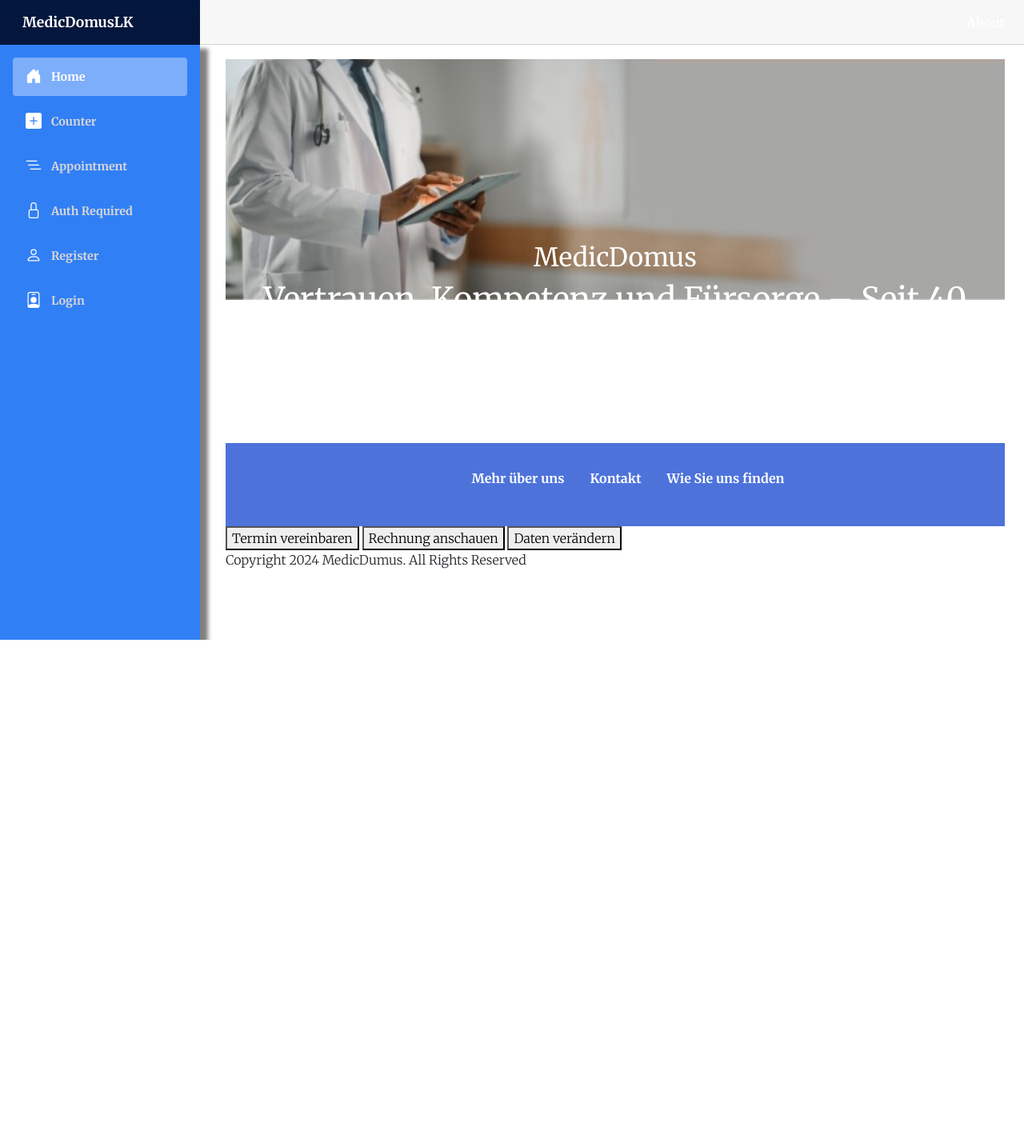
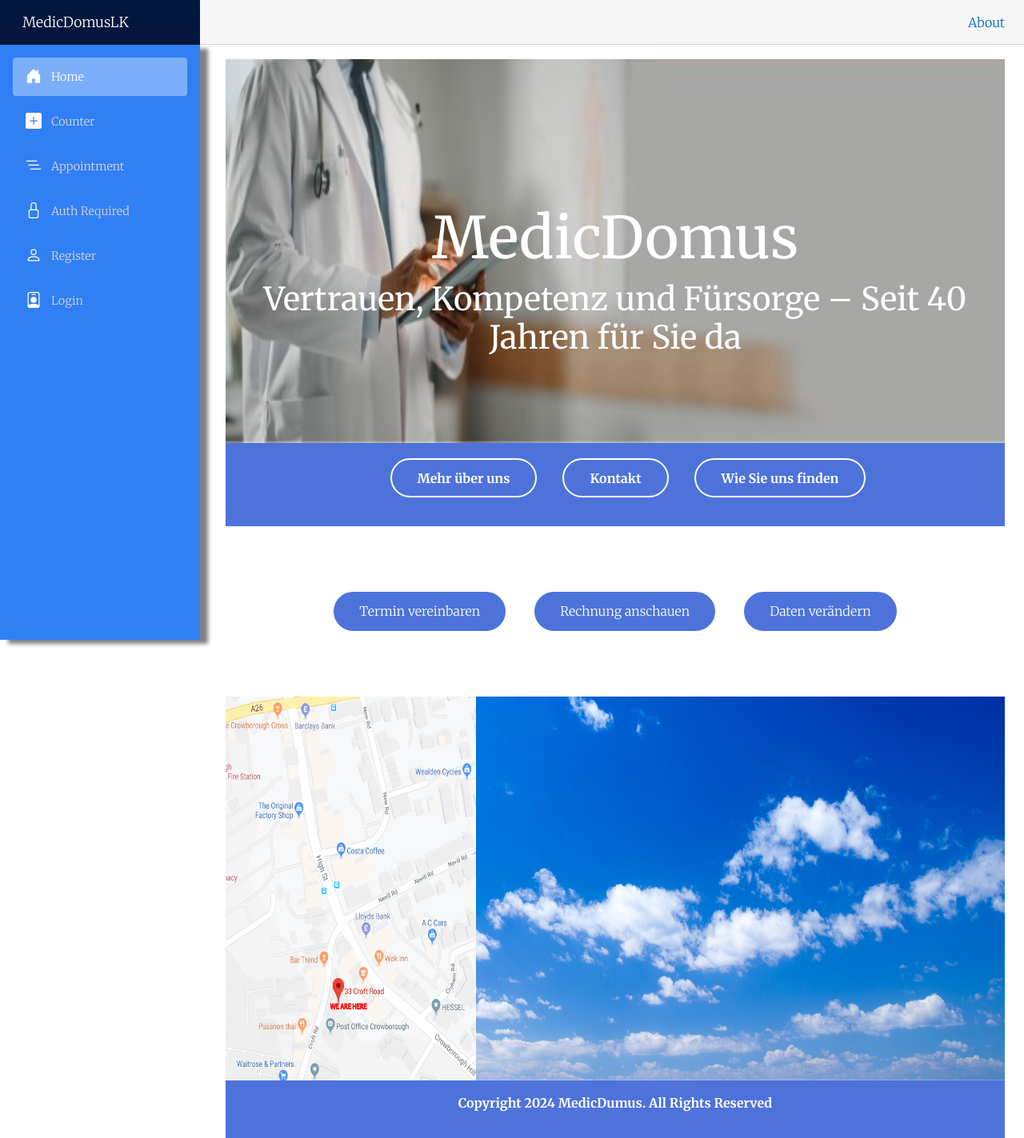
Before and after one commit to krisiza/MedicDomusLK, an ASP.NET Core app: page / in a window 1280 px wide. Shown: the whole page at 80% size. Before the commit the page ends 800 px from the top, so only its background shows below. Run offline with ASP.NET Core 8, Linux system fonts and the light colour scheme; style sheets or scripts are compiled from the project's sources; some libraries are stand-ins or nearby versions.

Commit message:
Homapage

```diff
--- a/MedicDomusLK/Components/Pages/Home.razor
+++ b/MedicDomusLK/Components/Pages/Home.razor
@@ -14,7 +14,7 @@
     img{
         display:block;
         width:100%;
-        height:auto;
+        height:100%;
     }
 
     .home-page-container > *{
@@ -33,13 +33,18 @@
         width:100%;
     }
 
+    .photo-container{
+        height: 100%;
+    }
+
     h1
     {
         font-size:2.5em;
+        color:white;
     }
 
     h2{
-        font-size: 2em;
+        font-size: 4.5em;
     }
 
     .header-text{
@@ -63,11 +68,60 @@
                 justify-content:center;
         }
 
-        a{
+    .home-page-container a {
             text-decoration:none;
             color: white;
             font-weight:bold;
+            border: 2px solid white;
+            padding: 0.8em 2em;
+            border-radius: 3em;
+            background-color: transparent;
         }
+
+        .home-page-container a:hover {
+            color: white;
+            font-size: 1.1em;
+        }
+
+    .buttons-container{
+        padding: 5em;
+        display: flex;
+        justify-content: center;
+        gap: 2em;
+    }
+
+    .buttons-container > button {
+        padding: 0.8em 2em;
+            background-color: #4d73db;
+            border: 2px solid white;
+            border-radius: 3em;
+            color:white;
+    }
+
+        .buttons-container > button:hover{
+                box-shadow: 22px 5px 10px #b8d2e0;
+        }
+
+    .location{
+        height: 30em;
+        display: flex;
+    }
+
+    .location-text{
+        flex-grow: 4;
+    }
+
+
+    footer{
+        text-align:center;
+        background-color: #4d73db;
+        color:white;
+    }
+
+    footer >  p{
+        font-weight:bold;
+        padding: 1em;
+    }
 </style>
 
 <PageTitle>Home</PageTitle>
@@ -97,6 +151,14 @@
             <button>Daten verändern</button>
         </div>
     </main>
+    <div class="location">
+        <div class="location-img">
+            <img src="/location.gif"/>
+        </div>
+        <div class="location-text">
+            <img src="/blue-sky.png" />
+        </div>
+    </div>
     <footer>
         <p>Copyright @DateTime.Now.Year MedicDumus. All Rights Reserved</p>
     </footer>
```
Also changed, not shown: MedicDomusLK/wwwroot/blue-sky.png (added), MedicDomusLK/wwwroot/location.gif (added).
